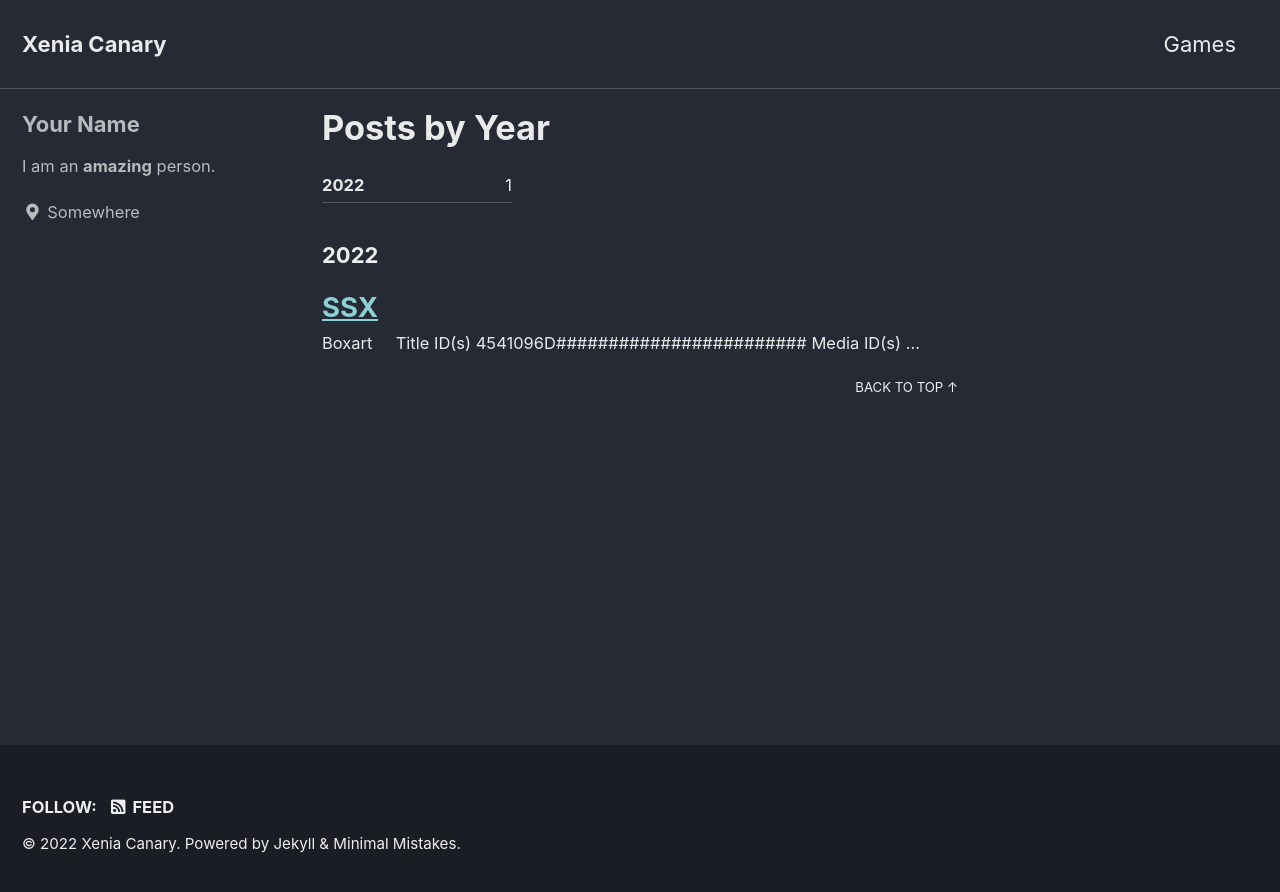
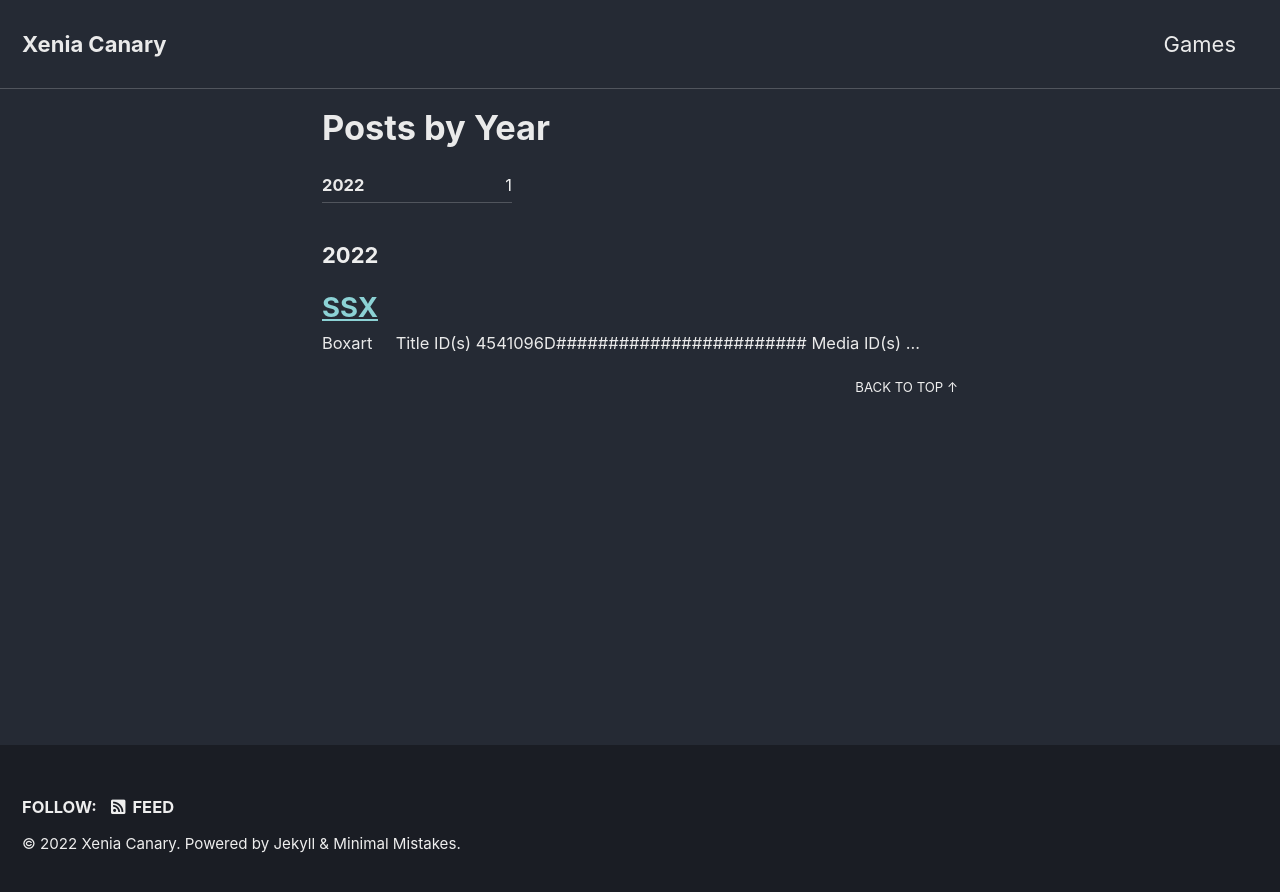
Before and after one commit to xenia-canary/xenia-canary.github.io, a Jekyll site: the page built from _pages/year-archive.md, in a window 1280 px wide. Shown: the top 892 px of the page. Built offline with Jekyll 4.4.1, drawn with Linux system fonts in a browser that asks for light colours; cached includes are drawn as plain includes; some of the changed lines change nothing that is shown.

Commit message:
cleanup config

```diff
--- a/_config.yml
+++ b/_config.yml
@@ -21,133 +21,109 @@
 subtitle                 : # site tagline that appears below site title in masthead
 name                     : "Xenia Canary"
 description              : "Xenia Canary"
-url                      : # the base hostname & protocol for your site e.g. "https://mmistakes.github.io"
-baseurl                  : # the subpath of your site, e.g. "/blog"
-repository               : # GitHub username/repo-name e.g. "mmistakes/minimal-mistakes"
-teaser                   : # path of fallback teaser image, e.g. "/assets/images/500x300.png"
-logo                     : # path of logo image to display in the masthead, e.g. "/assets/images/88x88.png"
-masthead_title           : # overrides the website title displayed in the masthead, use " " for no title
+#url                      : # the base hostname & protocol for your site e.g. "https://mmistakes.github.io"
+#baseurl                  : # the subpath of your site, e.g. "/blog"
+#repository               : # GitHub username/repo-name e.g. "mmistakes/minimal-mistakes"
+#teaser                   : # path of fallback teaser image, e.g. "/assets/images/500x300.png"
+#logo                     : # path of logo image to display in the masthead, e.g. "/assets/images/88x88.png"
+#masthead_title           : # overrides the website title displayed in the masthead, use " " for no title
 # breadcrumbs            : false # true, false (default)
 words_per_minute         : 200
-comments:
-  provider               : # false (default), "disqus", "discourse", "facebook", "staticman", "staticman_v2", "utterances", "giscus", "custom"
-  disqus:
-    shortname            : # https://help.disqus.com/customer/portal/articles/466208-what-s-a-shortname-
-  discourse:
-    server               : # https://meta.discourse.org/t/embedding-discourse-comments-via-javascript/31963 , e.g.: meta.discourse.org
-  facebook:
-    # https://developers.facebook.com/docs/plugins/comments
-    appid                :
-    num_posts            : # 5 (default)
-    colorscheme          : # "light" (default), "dark"
-  utterances:
-    theme                : # "github-light" (default), "github-dark"
-    issue_term           : # "pathname" (default)
-  giscus:
-    repo_id              : # Shown during giscus setup at https://giscus.app
-    category_name        : # Full text name of the category
-    category_id          : # Shown during giscus setup at https://giscus.app
-    discussion_term      : # "pathname" (default), "url", "title", "og:title"
-    reactions_enabled    : # '1' for enabled (default), '0' for disabled
-    theme                : # "light" (default), "dark", "dark_dimmed", "transparent_dark", "preferred_color_scheme"
-  staticman:
-    branch               : # "master"
-    endpoint             : # "https://{your Staticman v3 API}/v3/entry/github/"
-reCaptcha:
-  siteKey                :
-  secret                 :
-atom_feed:
-  path                   : # blank (default) uses feed.xml
-  hide                   : # true, false (default)
-search                   : # true, false (default)
-search_full_content      : # true, false (default)
-search_provider          : # lunr (default), algolia, google
-algolia:
-  application_id         : # YOUR_APPLICATION_ID
-  index_name             : # YOUR_INDEX_NAME
-  search_only_api_key    : # YOUR_SEARCH_ONLY_API_KEY
-  powered_by             : # true (default), false
-google:
-  search_engine_id       : # YOUR_SEARCH_ENGINE_ID
-  instant_search         : # false (default), true
+#comments:
+#  #provider               : # false (default), "disqus", "discourse", "facebook", "staticman", "staticman_v2", "utterances", "giscus", "custom"
+#  #disqus:
+#  #  shortname            : # https://help.disqus.com/customer/portal/articles/466208-what-s-a-shortname-
+#  #discourse:
+#  #  server               : # https://meta.discourse.org/t/embedding-discourse-comments-via-javascript/31963 , e.g.: meta.discourse.org
+#  #facebook:
+#  #  # https://developers.facebook.com/docs/plugins/comments
+#  #  appid                :
+#  #  num_posts            : # 5 (default)
+#  #  colorscheme          : # "light" (default), "dark"
+#  #utterances:
+#  #  theme                : # "github-light" (default), "github-dark"
+#  #  issue_term           : # "pathname" (default)
+#  #giscus:
+#  #  repo_id              : # Shown during giscus setup at https://giscus.app
+#  #  category_name        : # Full text name of the category
+#  #  category_id          : # Shown during giscus setup at https://giscus.app
+#  #  discussion_term      : # "pathname" (default), "url", "title", "og:title"
+#  #  reactions_enabled    : # '1' for enabled (default), '0' for disabled
+#  #  theme                : # "light" (default), "dark", "dark_dimmed", "transparent_dark", "preferred_color_scheme"
+#  #staticman:
+#  #  branch               : # "master"
+#  #  endpoint             : # "https://{your Staticman v3 API}/v3/entry/github/"
+#reCaptcha:
+#  siteKey                :
+#  secret                 :
+#atom_feed:
+#  path                   : # blank (default) uses feed.xml
+#  hide                   : # true, false (default)
+#search                   : # true, false (default)
+#search_full_content      : # true, false (default)
+#search_provider          : # lunr (default), algolia, google
+#algolia:
+#  application_id         : # YOUR_APPLICATION_ID
+#  index_name             : # YOUR_INDEX_NAME
+#  search_only_api_key    : # YOUR_SEARCH_ONLY_API_KEY
+#  powered_by             : # true (default), false
+#google:
+#  search_engine_id       : # YOUR_SEARCH_ENGINE_ID
+#  instant_search         : # false (default), true
 # SEO Related
-google_site_verification :
-bing_site_verification   :
-naver_site_verification  :
-yandex_site_verification :
-baidu_site_verification  :
+#google_site_verification :
+#bing_site_verification   :
+#naver_site_verification  :
+#yandex_site_verification :
+#baidu_site_verification  :
 
 # Social Sharing
-twitter:
-  username               :
-facebook:
-  username               :
-  app_id                 :
-  publisher              :
-og_image                 : # Open Graph/Twitter default site image
+#og_image                 : # Open Graph/Twitter default site image
 # For specifying social profiles
 # - https://developers.google.com/structured-data/customize/social-profiles
-social:
-  type                   : # Person or Organization (defaults to Person)
-  name                   : # If the user or organization name differs from the site's name
-  links: # An array of links to social media profiles
+#social:
+#  type                   : # Person or Organization (defaults to Person)
+#  name                   : # If the user or organization name differs from the site's name
+#  links: # An array of links to social media profiles
 
 # Analytics
-analytics:
-  provider               : false # false (default), "google", "google-universal", "google-gtag", "custom"
-  google:
-    tracking_id          :
-    anonymize_ip         : # true, false (default)
+#analytics:
+#  provider               : # false (default), "google", "google-universal", "google-gtag", "custom"
+#  google:
+#    tracking_id          :
+#    anonymize_ip         : # true, false (default)
 
 
 # Site Author
-author:
-  name             : "Your Name"
-  avatar           : # path of avatar image, e.g. "/assets/images/bio-photo.jpg"
-  bio              : "I am an **amazing** person."
-  location         : "Somewhere"
-  email            :
-  links:
-    - label: "Email"
-      icon: "fas fa-fw fa-envelope-square"
-      # url: "mailto:your.name@email.com"
-    - label: "Website"
-      icon: "fas fa-fw fa-link"
-      # url: "https://your-website.com"
-    - label: "Twitter"
-      icon: "fab fa-fw fa-twitter-square"
-      # url: "https://twitter.com/"
-    - label: "Facebook"
-      icon: "fab fa-fw fa-facebook-square"
-      # url: "https://facebook.com/"
-    - label: "GitHub"
-      icon: "fab fa-fw fa-github"
-      # url: "https://github.com/"
-    - label: "Instagram"
-      icon: "fab fa-fw fa-instagram"
-      # url: "https://instagram.com/"
+#author:
+#  name             : "Your Name"
+#  avatar           : # path of avatar image, e.g. "/assets/images/bio-photo.jpg"
+#  bio              : "I am an **amazing** person."
+#  location         : "Somewhere"
+#  email            :
+#  links:
+#    - label: "Email"
+#      icon: "fas fa-fw fa-envelope-square"
+#      url: "mailto:your.name@email.com"
+#    - label: "Website"
+#      icon: "fas fa-fw fa-link"
+#      url: "https://your-website.com"
+#    - label: "GitHub"
+#      icon: "fab fa-fw fa-github"
+#      url: "https://github.com/"
 
 # Site Footer
-footer:
-  links:
-    - label: "Twitter"
-      icon: "fab fa-fw fa-twitter-square"
-      # url:
-    - label: "Facebook"
-      icon: "fab fa-fw fa-facebook-square"
-      # url:
-    - label: "GitHub"
-      icon: "fab fa-fw fa-github"
-      # url:
-    - label: "GitLab"
-      icon: "fab fa-fw fa-gitlab"
-      # url:
-    - label: "Bitbucket"
-      icon: "fab fa-fw fa-bitbucket"
-      # url:
-    - label: "Instagram"
-      icon: "fab fa-fw fa-instagram"
-      # url:
+#footer:
+#  links:
+#    - label: "GitHub"
+#      icon: "fab fa-fw fa-github"
+#      url:
+#    - label: "GitLab"
+#      icon: "fab fa-fw fa-gitlab"
+#      url:
+#    - label: "Bitbucket"
+#      icon: "fab fa-fw fa-bitbucket"
+#      url:
 
 
 # Reading Files
```
Also changed, not shown: screenshot-layouts.png (deleted), screenshot.png (deleted), 1 other file.
